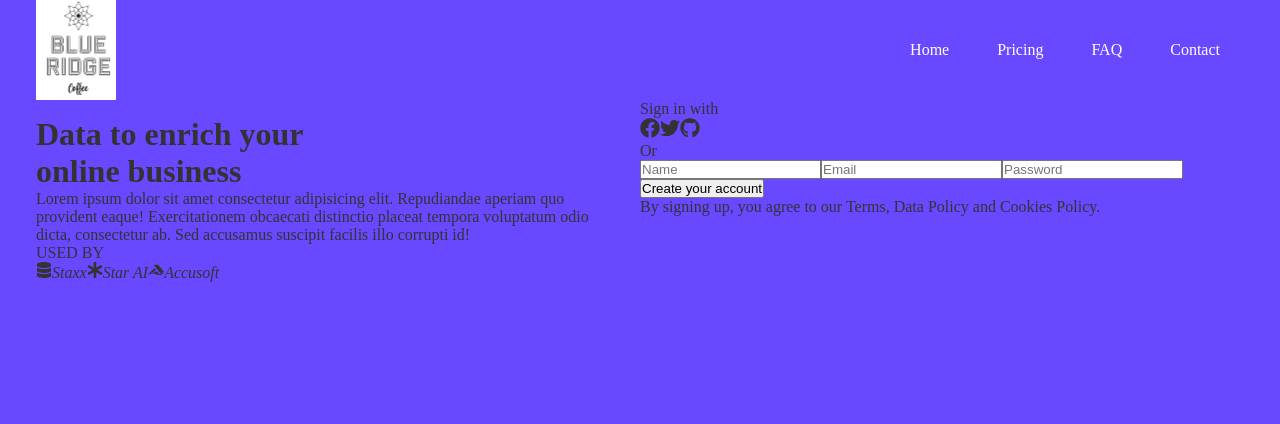
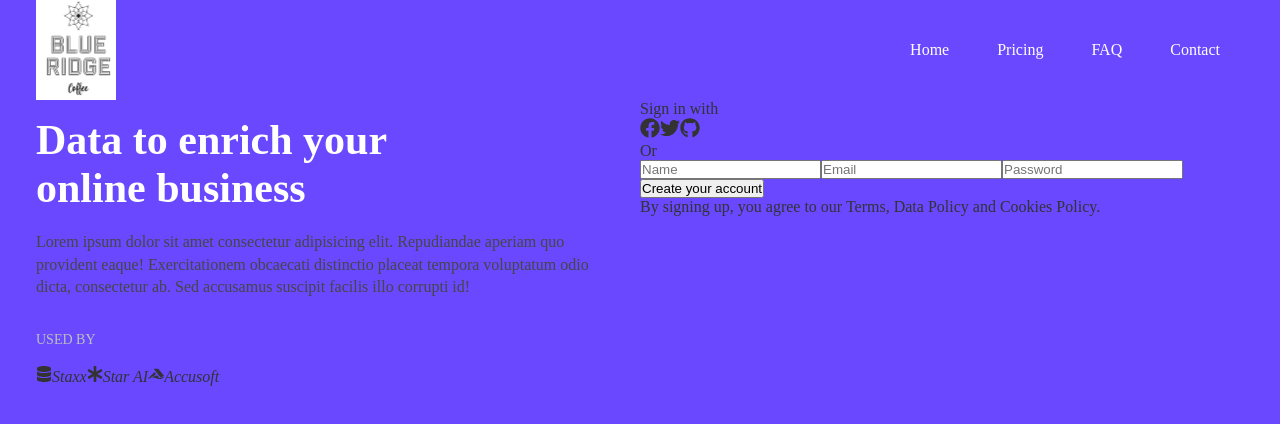
Before and after one commit to FilipiMachado/product-website, a React (Create React App) app: page / in a window 1280 px wide. Shown: the top 424 px of the page. Built offline with nearby package versions, Linux system fonts and the light colour scheme.

Commit message:
added navbar

```diff
--- a/src/components/HeroStyles.css
+++ b/src/components/HeroStyles.css
@@ -20,4 +20,24 @@
   height: 70vh;
   display: flex;
   flex-direction: column;
+  justify-self: center;
 }
+
+.hero .col-1 h1 {
+  font-size: 42px;
+  font-weight: 700;
+  color: #fff;
+}
+
+.hero .col-1 p {
+  font-size: 1rem;
+  color: rgb(70, 70, 70);
+  line-height: 1.4;
+  margin-top: 1.2rem;
+}
+
+.hero .used-by p {
+  color: rgb(190, 190, 190);
+  font-size: 14px;
+  margin: 2rem 0 1rem 0;
+}
```
